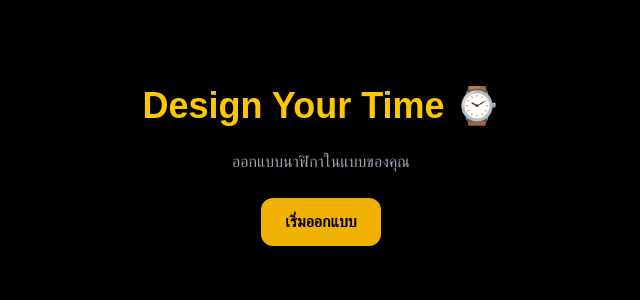
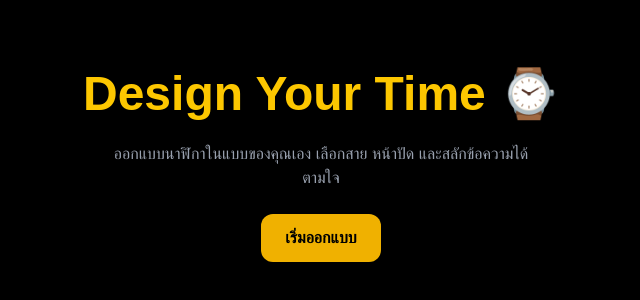
Before and after one commit to nw0004/custom-watch-designer, a Next.js app: page / in a window 1280 px wide. Shown: the part 234-534 px from the top of the page, without its empty margins (319-959 px from the left). Built offline with nearby package versions, Linux system fonts and the light colour scheme.

Commit message:
add homepage

```diff
--- a/app/page.tsx
+++ b/app/page.tsx
@@ -1,20 +1,25 @@
 export default function Home() {
   return (
-    <main className="min-h-screen bg-black text-white flex flex-col items-center justify-center gap-6">
-      <h1 className="text-4xl font-bold text-yellow-400">
+    <main className="min-h-screen bg-black text-white flex flex-col items-center justify-center gap-6 px-4">
+
+      {/* Title */}
+      <h1 className="text-4xl md:text-5xl font-bold text-yellow-400 text-center">
         Design Your Time ⌚
       </h1>
 
-      <p className="text-gray-400">
-        ออกแบบนาฬิกาในแบบของคุณ
+      {/* Subtitle */}
+      <p className="text-gray-400 text-center max-w-md">
+        ออกแบบนาฬิกาในแบบของคุณเอง เลือกสาย หน้าปัด และสลักข้อความได้ตามใจ
       </p>
 
+      {/* Button */}
       <a
         href="/design"
-        className="bg-yellow-500 text-black px-6 py-3 rounded-xl font-semibold"
+        className="bg-yellow-500 hover:bg-yellow-400 transition text-black px-6 py-3 rounded-xl font-semibold shadow-lg"
       >
         เริ่มออกแบบ
       </a>
+
     </main>
   );
 }
```
